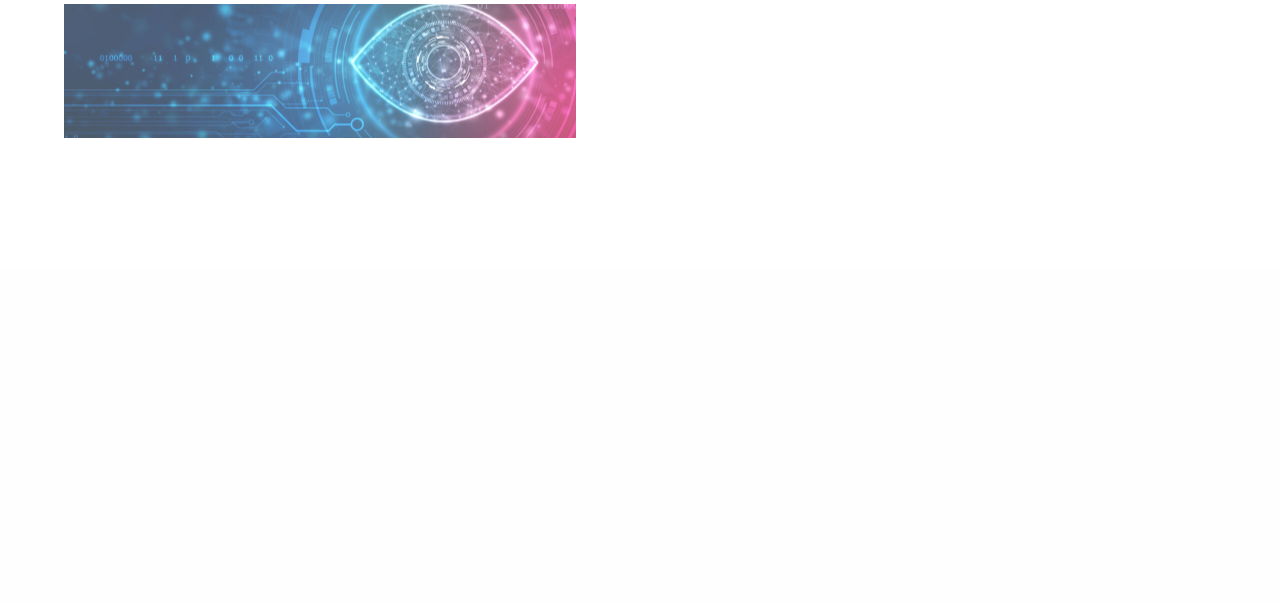
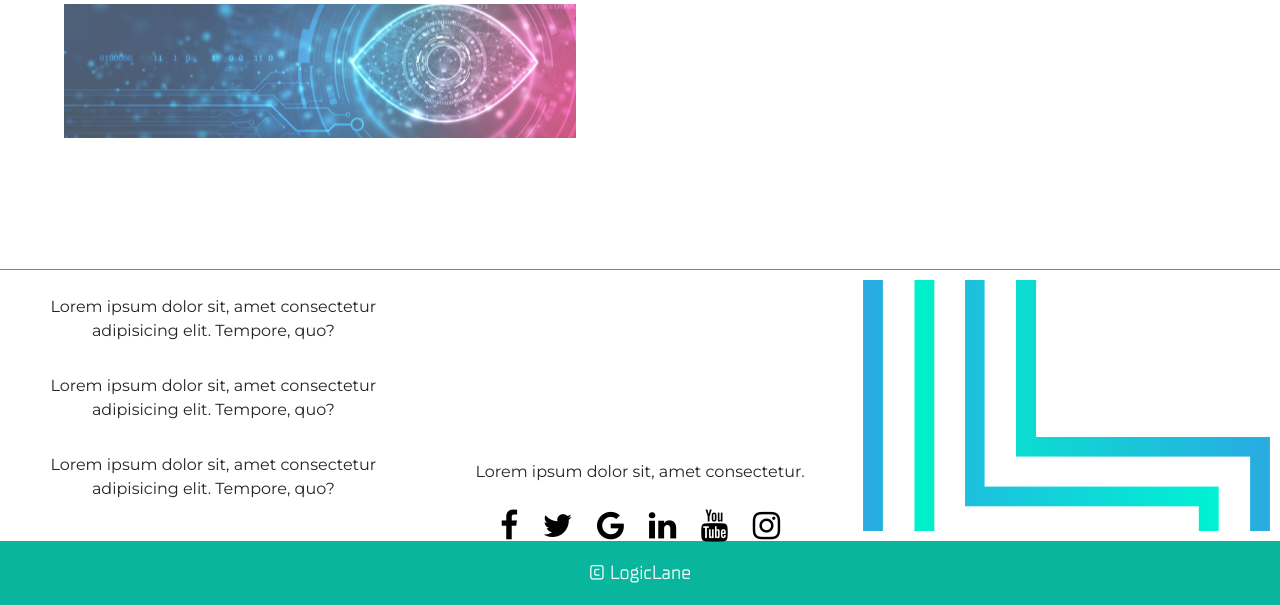
Before and after one commit to Skeibol/LogicLane-Web, a PHP site: page / in a window 1280 px wide. Shown: the part 3877-4482 px from the top of the page. Before the commit the page ends 4015 px from the top, so only its background shows below. Run offline with PHP 8.4, Linux system fonts and the light colour scheme.

Commit message:
Footer added

```diff
--- a/css/style.css
+++ b/css/style.css
@@ -389,3 +389,68 @@ p {
     position: absolute;
     z-index: 123;
 }
+
+/* FOOTER */
+
+.footer--container{
+    margin:0;
+    border-top: 1.5px solid #0AB59D;
+    height: 40vh;
+
+}
+.footer--content{
+    margin:0;
+    height:85%;
+    display:flex;
+    justify-content:space-between;
+}
+
+.footer--section{
+    margin:10px;
+    width:100%;
+
+    text-align: center;
+    display:flex;
+
+    flex-direction: column;
+    justify-content: space-evenly;
+}
+.footer--media-holder{
+    margin-bottom:15px;
+    padding-top:180px;
+}
+
+.footer--logo{
+    width:100%;
+    height:100%;
+    object-fit: cover;
+}
+
+.fa {
+    font-size: 1.3rem;
+    padding:10px;
+    color: rgb(0, 0, 0);
+    text-decoration: none;
+    transition: color 0.3s ease-in;
+}
+
+.fa:hover{
+    text-decoration: none;
+    color: darken(rgb(77, 77, 77), 25%);
+
+}
+
+.footer--copyright{
+    margin:0;
+    height:20%;
+    background-color: #0AB59D;
+    text-align: center;
+}
+
+.footer--copyright > p {
+    padding-top:18px;
+
+    color: white;
+    font-family: 'TT Supermolot Neue';
+    font-size: 1.2rem;
+}
--- a/footer.php
+++ b/footer.php
@@ -1,12 +1,46 @@
+<div class="footer--container">
+    <div class="footer--content">
+        <div class="footer--section">
+            <p>Lorem ipsum dolor sit, amet consectetur adipisicing elit. Tempore, quo?</p>
+            <p>Lorem ipsum dolor sit, amet consectetur adipisicing elit. Tempore, quo?</p>
+            <p>Lorem ipsum dolor sit, amet consectetur adipisicing elit. Tempore, quo?</p>
+        </div>
+        <div class="footer--section">
+
+            <div class="footer--media-holder">
+                <p>Lorem ipsum dolor sit, amet consectetur.</p>
+                <a href="#" class="fa fa-facebook fa-2x"></a>
+                <a href="#" class="fa fa-twitter fa-2x"></a>
+                <a href="#" class="fa fa-google fa-2x"></a>
+                <a href="#" class="fa fa-linkedin fa-2x"></a>
+                <a href="#" class="fa fa-youtube fa-2x"></a>
+                <a href="#" class="fa fa-instagram fa-2x"></a>
+            </div>
+        </div>
+        <div class="footer--section">
+            <img class="footer--logo" src="images/logo/LL-nobcg.png" alt="logiclane logo">
+        </div>
+    </div>
+    <div class="footer--copyright">
+        <p class="footer--copyright-text">&copy; LogicLane</p>
+    </div>
+</div>
+</footer>
+
+
+
 <!-- jQuery library -->
-<script src="https://code.jquery.com/jquery-3.3.1.slim.min.js" integrity="sha384-q8i/X+965DzO0rT7abK41JStQIAqVgRVzpbzo5smXKp4YfRvH+8abtTE1Pi6jizo" crossorigin="anonymous">
-</script>
+<script src="https://code.jquery.com/jquery-3.3.1.slim.min.js"
+    integrity="sha384-q8i/X+965DzO0rT7abK41JStQIAqVgRVzpbzo5smXKp4YfRvH+8abtTE1Pi6jizo" crossorigin="anonymous">
+    </script>
 
 <!-- Latest compiled JavaScript -->
-<script src="https://cdn.jsdelivr.net/npm/popper.js@1.14.7/dist/umd/popper.min.js" integrity="sha384-UO2eT0CpHqdSJQ6hJty5KVphtPhzWj9WO1clHTMGa3JDZwrnQq4sF86dIHNDz0W1" crossorigin="anonymous">
-</script>
-<script src="https://cdn.jsdelivr.net/npm/bootstrap@4.3.1/dist/js/bootstrap.min.js" integrity="sha384-JjSmVgyd0p3pXB1rRibZUAYoIIy6OrQ6VrjIEaFf/nJGzIxFDsf4x0xIM+B07jRM" crossorigin="anonymous">
-</script>
+<script src="https://cdn.jsdelivr.net/npm/popper.js@1.14.7/dist/umd/popper.min.js"
+    integrity="sha384-UO2eT0CpHqdSJQ6hJty5KVphtPhzWj9WO1clHTMGa3JDZwrnQq4sF86dIHNDz0W1" crossorigin="anonymous">
+    </script>
+<script src="https://cdn.jsdelivr.net/npm/bootstrap@4.3.1/dist/js/bootstrap.min.js"
+    integrity="sha384-JjSmVgyd0p3pXB1rRibZUAYoIIy6OrQ6VrjIEaFf/nJGzIxFDsf4x0xIM+B07jRM" crossorigin="anonymous">
+    </script>
 
 <!-- Naše skripte -->
 <script src="js/contentAdder.js"></script>
--- a/header.php
+++ b/header.php
@@ -5,17 +5,21 @@
     <meta http-equiv="X-UA-Compatible" content="IE=edge">
     <meta name="viewport" content="width=device-width, initial-scale=1.0">
     <!-- bootstrap CSS -->
-    <link rel="stylesheet" href="https://cdn.jsdelivr.net/npm/bootstrap@4.3.1/dist/css/bootstrap.min.css" integrity="sha384-ggOyR0iXCbMQv3Xipma34MD+dH/1fQ784/j6cY/iJTQUOhcWr7x9JvoRxT2MZw1T" crossorigin="anonymous">
+    <link rel="stylesheet" href="https://cdn.jsdelivr.net/npm/bootstrap@4.3.1/dist/css/bootstrap.min.css"
+        integrity="sha384-ggOyR0iXCbMQv3Xipma34MD+dH/1fQ784/j6cY/iJTQUOhcWr7x9JvoRxT2MZw1T" crossorigin="anonymous">
     <link rel="stylesheet" href="css\style.css">
     <link rel="preconnect" href="https://fonts.googleapis.com">
     <link rel="preconnect" href="https://fonts.gstatic.com" crossorigin>
     <link href="https://fonts.googleapis.com/css2?family=Montserrat:wght@400;700&display=swap" rel="stylesheet">
+    <link rel="stylesheet" href="https://cdnjs.cloudflare.com/ajax/libs/font-awesome/4.7.0/css/font-awesome.min.css">
 </head>
 
 <body>
     <nav class="navbar navbar-underline navbar-expand-lg">
-        <a class="navbar-brand mr-auto" href="#"><img src="images/logo/logiclane-nobcg.png" alt="LogicLane logo" class="logo"></a>
-        <button class="navbar-toggler" type="button" data-toggle="collapse" data-target="#navbarNav" aria-controls="navbarNav" aria-expanded="false" aria-label="Toggle navigation">
+        <a class="navbar-brand mr-auto" href="#"><img src="images/logo/logiclane-nobcg.png" alt="LogicLane logo"
+                class="logo"></a>
+        <button class="navbar-toggler" type="button" data-toggle="collapse" data-target="#navbarNav"
+            aria-controls="navbarNav" aria-expanded="false" aria-label="Toggle navigation">
             <span class="navbar-toggler-icon"></span>
         </button>
         <div class="collapse navbar-collapse" id="navbarNav">
```
Also changed, not shown: images/logo/LL-nobcg.png (added).
